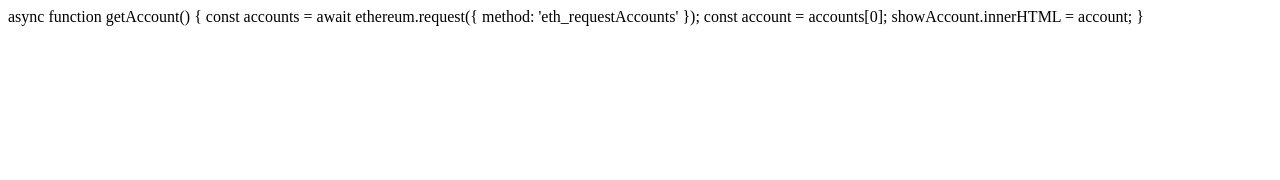
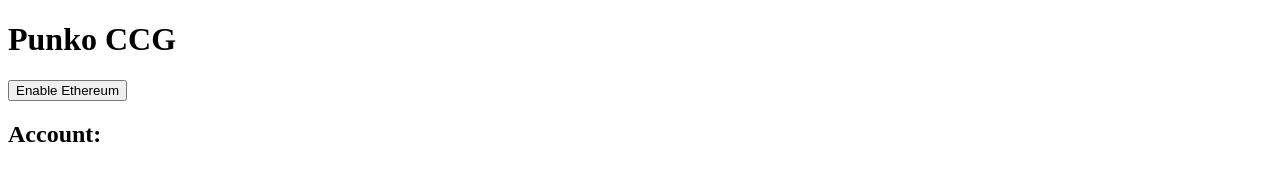
Before and after one commit to CaproneMint/PunkoCCG, a plain HTML site: page index.html in a window 1280 px wide. Drawn offline with Linux system fonts and the light colour scheme.

Commit message:
metamask integration

```diff
--- a/index.html
+++ b/index.html
@@ -1,4 +1,18 @@
+<!DOCTYPE html>
+<html>
+    <head></head>
+    <body>
+        <h1>Punko CCG</h1>
+        <button class="enableEthereumButton">Enable Ethereum</button>
+        <h2>Account: <span class="showAccount"></span></h2>
 
+        <script>
+            const ethereumButton = document.querySelector('.enableEthereumButton');
+            const showAccount = document.querySelector('.showAccount');
+
+            ethereumButton.addEventListener('click', () => {
+                getAccount();
+            });
 
             async function getAccount() {
                 const accounts = await ethereum.request({ method: 'eth_requestAccounts' });
```
